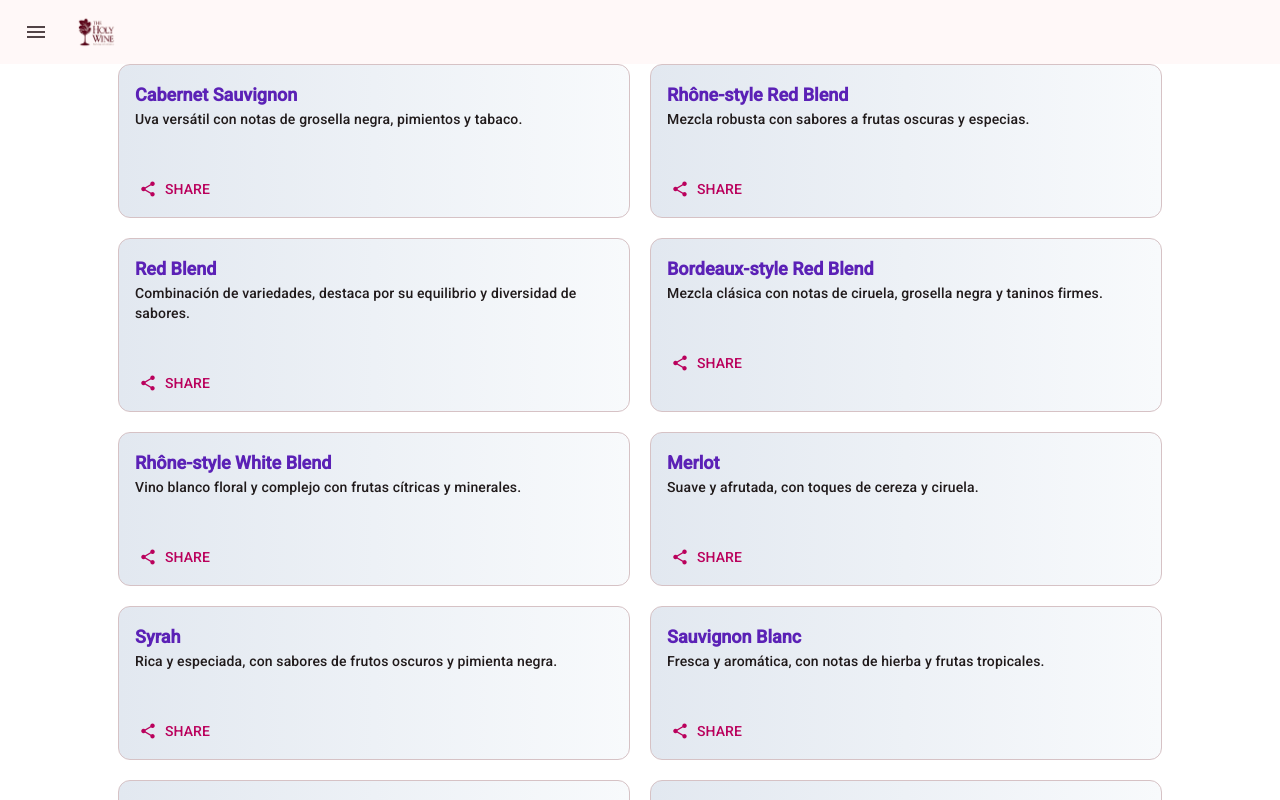
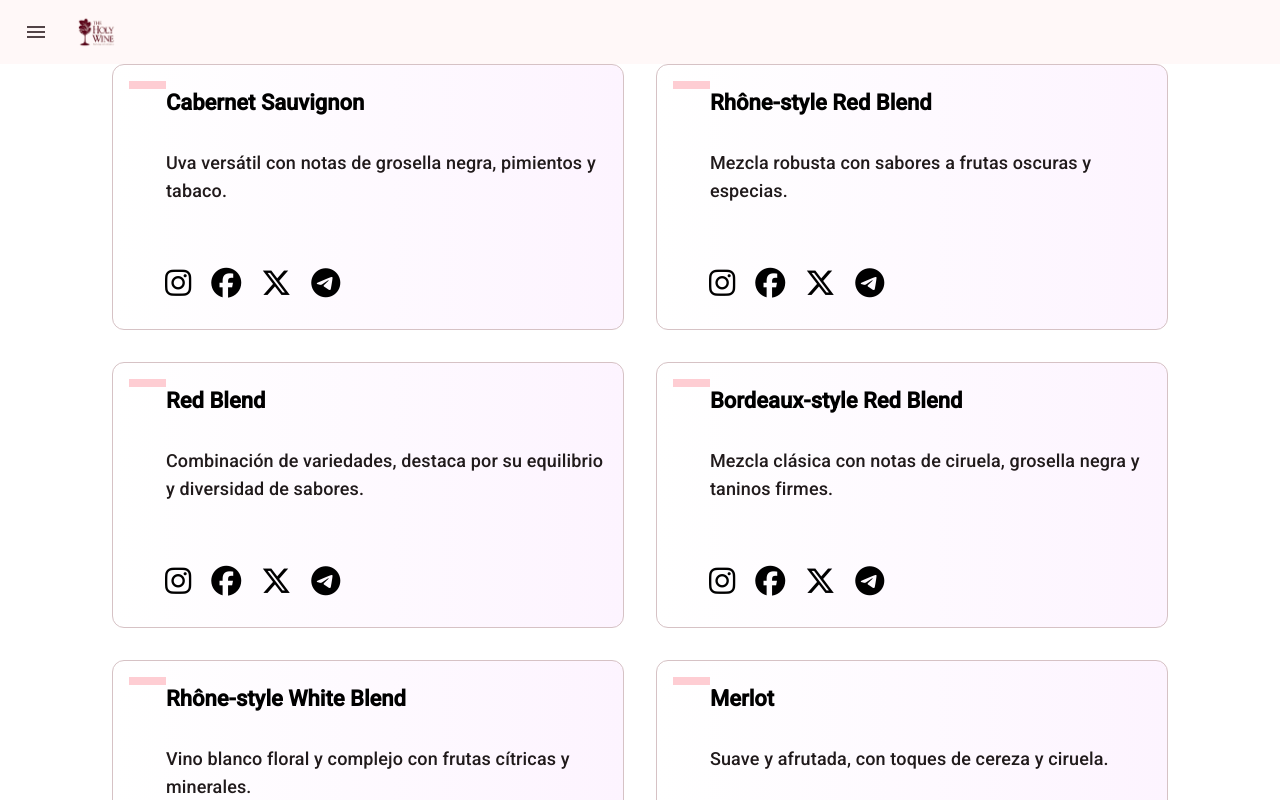
Before and after one commit to 81andie/holyWine, an Angular app: page /variedad in a window 1280 px wide. Shown: the top 800 px of the page. Built offline with nearby package versions, Linux system fonts and the light colour scheme.

Commit message:
montando las cards de las variedades de uvas

```diff
--- a/src/app/components/variety-grapes/variety-grapes.component.html
+++ b/src/app/components/variety-grapes/variety-grapes.component.html
@@ -1,17 +1,20 @@
-
-<div class="flex flex-wrap gap-5 justify-center mt-30" >
-
-  @for(item of displayedVariety; track item.title){
 
 
-  <mat-card class="flex flex-col w-11/12 md:w-2/5 h-auto bg-gradient-to-r from-slate-200 to-slate-50 shadow-inner border-none" appearance="outlined">
-    <mat-card-header class="text-left  w-full">
+  <div class="flex flex-wrap gap-8 justify-center mt-30 justify-items-center" >
+
+  @for(item of displayedVariety; track item.nombre){
+  <mat-card class="flex flex-col w-11/12 md:w-2/5 h-auto bg-gradient-to-r from-white to-fuchsia-50 shadow-inner border-none" appearance="outlined">
+    <mat-card-header class="text-left w-full ">
+    <div class="h-2 w-10 bg-rose-200"></div>
       <mat-card-title-group>
+
         <mat-card-title>
-          <p class="text-lg font-extrabold text-violet-800">{{item.nombre}}</p>
+          <p class="text-xl-3 font-extrabold mt-2 w-full bg-gray-800-200 rounded-xl text-black">{{item.nombre}}</p>
         </mat-card-title>
+
+
         <mat-card-subtitle>
-          <p class="text-sm">{{item.descripcion}}</p>
+          <p class="text-lg mt-8">{{item.descripcion}} </p>
         </mat-card-subtitle>
       </mat-card-title-group>
     </mat-card-header>
@@ -22,11 +25,26 @@
     <mat-card-footer>
        <p class="text-left p-4 text-xs md:text-sm">{{item.description}}</p>
        <mat-card-actions>
-        <button mat-button>SHARE<mat-icon>share</mat-icon> </button>
+        <div class="m-5 flex flex-row gap-5 justify-end ml-11">
+          <i class="fa-brands fa-instagram text-3xl"></i>
+          <i class="fa-brands fa-facebook text-3xl"></i>
+          <i class="fa-brands fa-x-twitter text-3xl"></i>
+          <i class="fa-brands fa-telegram text-3xl"></i>
+
+        </div>
+
       </mat-card-actions>
     </mat-card-footer>
-
   </mat-card>
 
 
+  }@empty {
+    <p>no hay más res</p>
   }
+
+  </div>
+
+
+  <div class="flex flex-row justify-center w-30 mt-5 mb-5">
+    <button mat-fab extended (click)="searchVarietyWines()" class="w-20 ml-4" [hidden]="isVisible">Cargar más</button>
+  </div>
--- a/src/app/components/variety-grapes/variety-grapes.component.ts
+++ b/src/app/components/variety-grapes/variety-grapes.component.ts
@@ -30,6 +30,7 @@ export class VarietyGrapesComponent implements OnInit, OnDestroy {
   private wine: Wine[] = [];
   private wineVariety: WineVar[] = [];
   private getAllVarDestroy!: Subscription;
+  public isVisible:boolean = true;
   displayedVariety: any[] = [];
   limit = 20;
   offset = 0;
@@ -42,6 +43,8 @@ export class VarietyGrapesComponent implements OnInit, OnDestroy {
       next:(data)=>{
         this.displayedVariety =[...this.displayedVariety, ...data];
         this.offset += this.limit;
+        this.isVisible = false;
+
       },
 
       error: (error)=>console.log('Error al cargar más datos', error)
--- a/src/index.html
+++ b/src/index.html
@@ -8,6 +8,7 @@
   <link rel="icon" type="image/x-icon" href="favicon.ico">
   <link href="https://fonts.googleapis.com/css2?family=Roboto:wght@300;400;500&display=swap" rel="stylesheet">
   <link href="https://fonts.googleapis.com/icon?family=Material+Icons" rel="stylesheet">
+  <script src="https://kit.fontawesome.com/af64402f5c.js" crossorigin="anonymous"></script>
 </head>
 <body class="mat-typography">
   <app-root></app-root>
```
